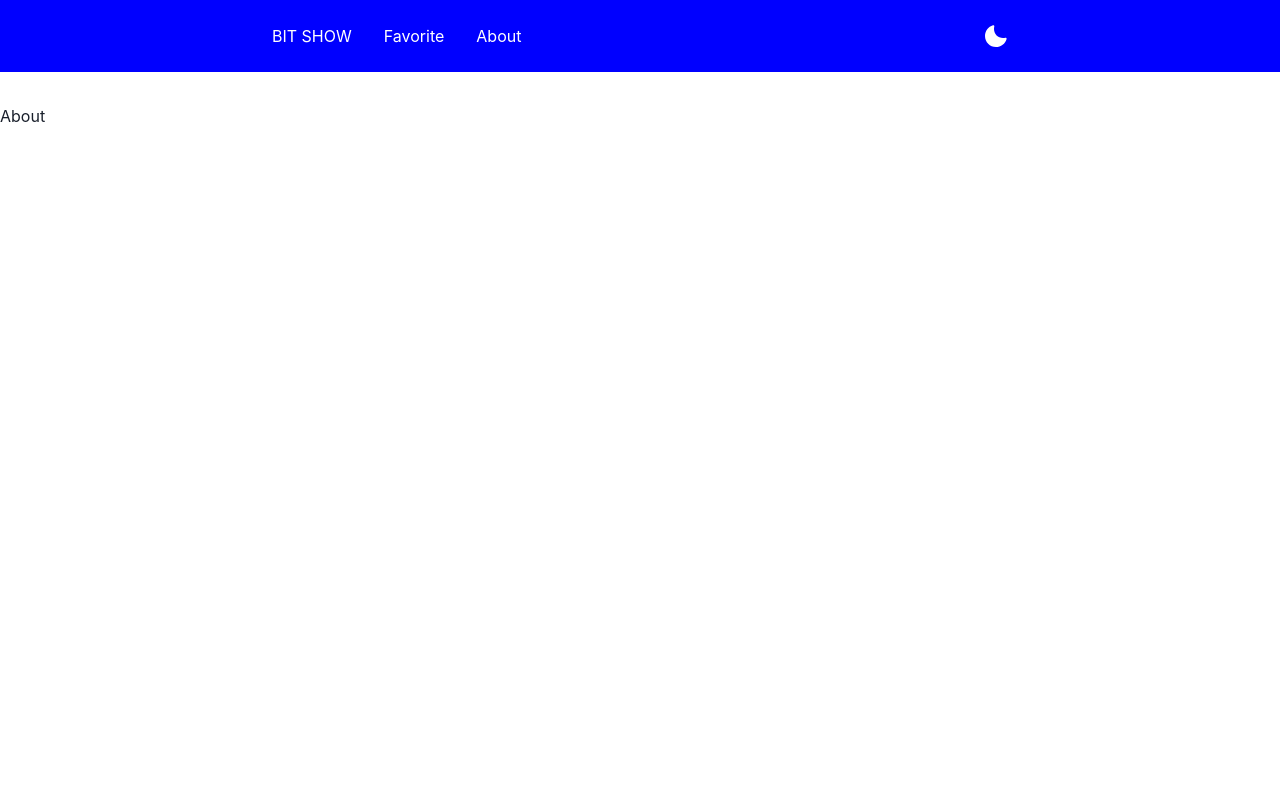
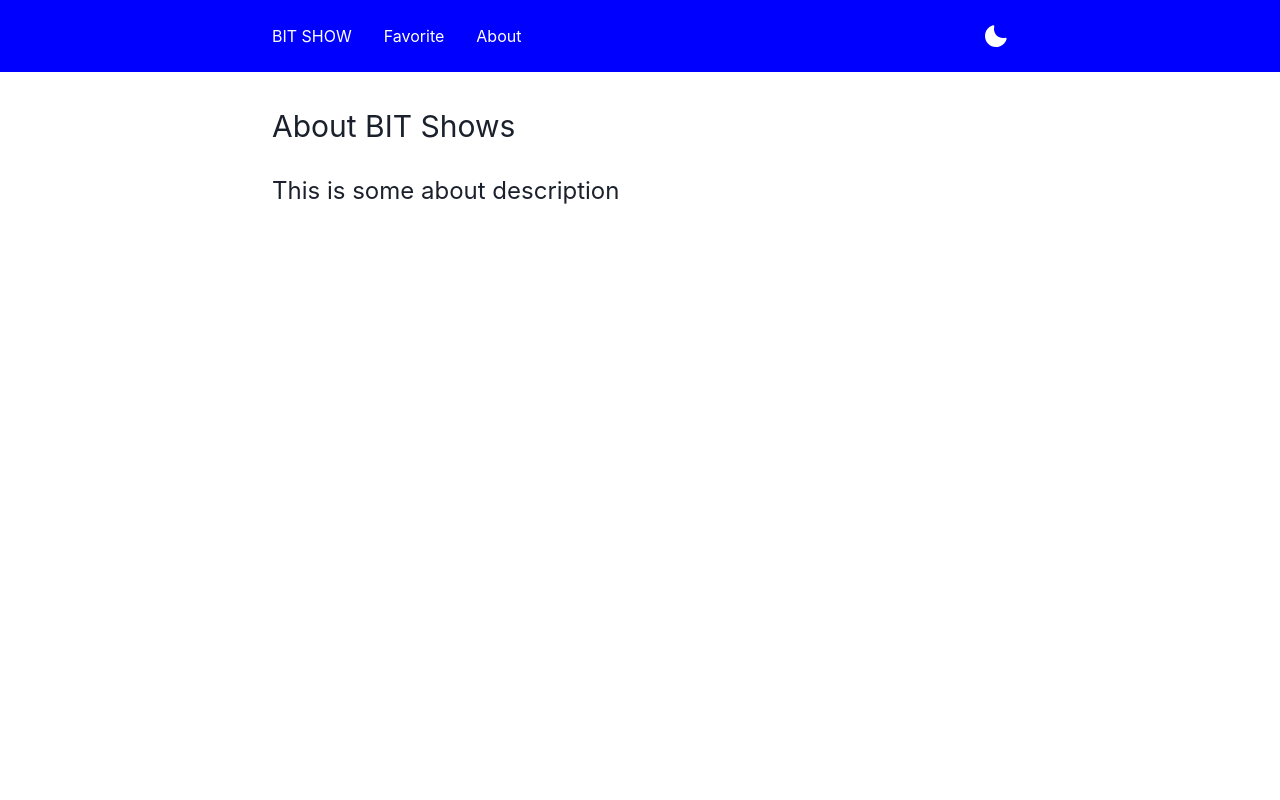
Before and after one commit to devojka-od-papira/bit-show-v2, a React (Create React App) app: page /about in a window 1280 px wide. Shown: the top 800 px of the page. Built offline with nearby package versions, Linux system fonts and the light colour scheme; no server answers.

Commit message:
Added about page

```diff
--- a/src/view/about/index.tsx
+++ b/src/view/about/index.tsx
@@ -1,6 +1,20 @@
 import React from "react";
+import { Container, Text } from "@chakra-ui/react";
+import Footer from "../../components/footer";
 
 function AboutPage() {
-  return <div>About</div>;
+  return (
+    <>
+      <Container maxW="container.md" minH="100vh" position="relative">
+        <Text as="h4" fontSize="3xl" mb="6">
+          About BIT Shows
+        </Text>
+        <Text as="p" fontSize="2xl">
+          This is some about description
+        </Text>
+      </Container>
+      <Footer />
+    </>
+  );
 }
 export default AboutPage;
--- a/src/view/detail/index.tsx
+++ b/src/view/detail/index.tsx
@@ -1,3 +1,4 @@
+/* eslint-disable react-hooks/exhaustive-deps */
 import React, { useContext, useEffect, useState } from "react";
 import { useParams, useLocation } from "react-router-dom";
 import { Container } from "@chakra-ui/react";
--- a/src/view/favorites/index.tsx
+++ b/src/view/favorites/index.tsx
@@ -5,9 +5,7 @@ import { Context } from "../../context/context";
 import Card from "./../../components/card";
 import Footer from "../../components/footer";
 
-type FavoiteType = {};
-
-const FavoritePage: React.FC<FavoiteType> = () => {
+const FavoritePage = () => {
   const location = useLocation();
   const { favorites, unselectFavoritesShow } = useContext(Context);
   return (
```
